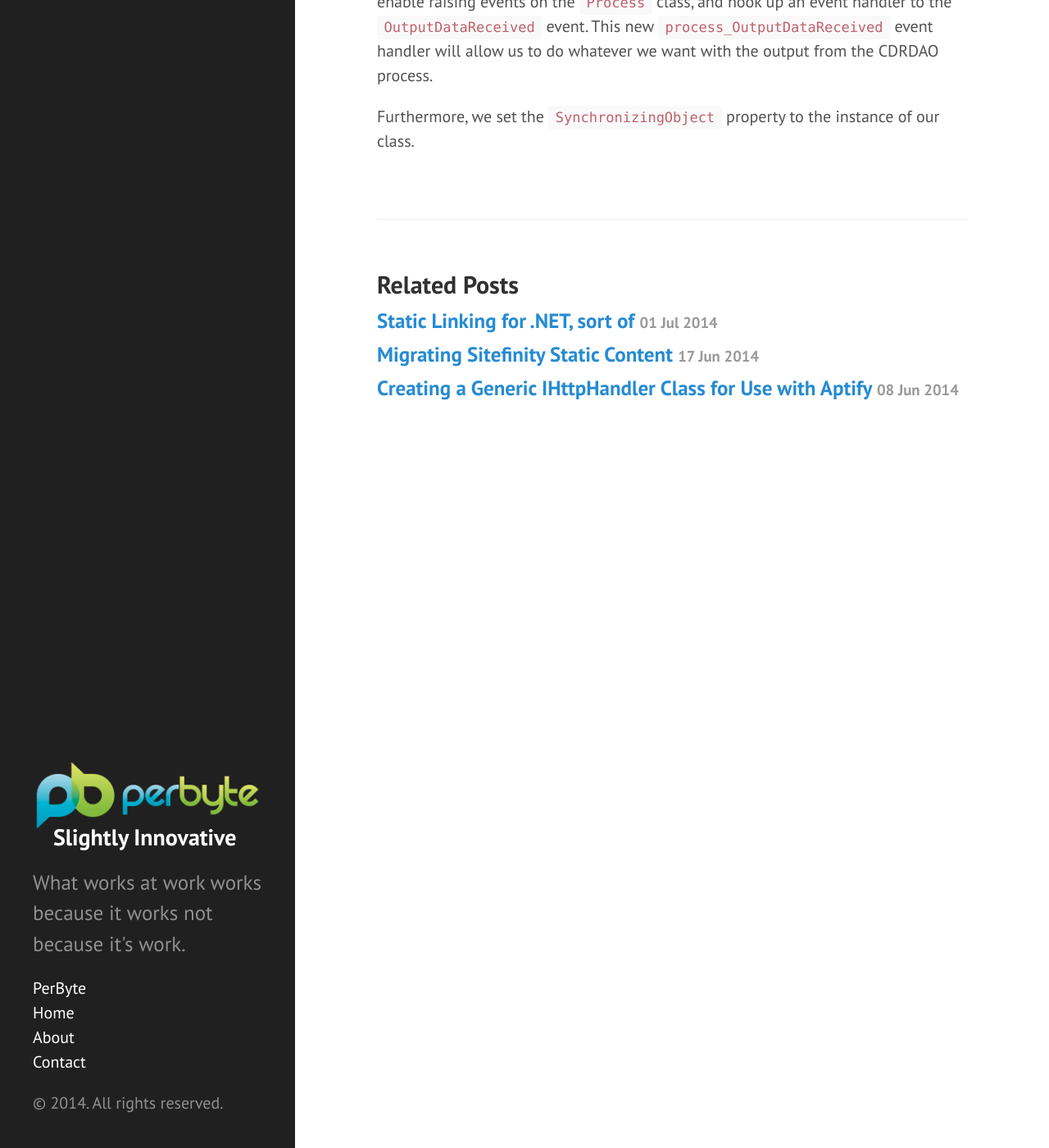
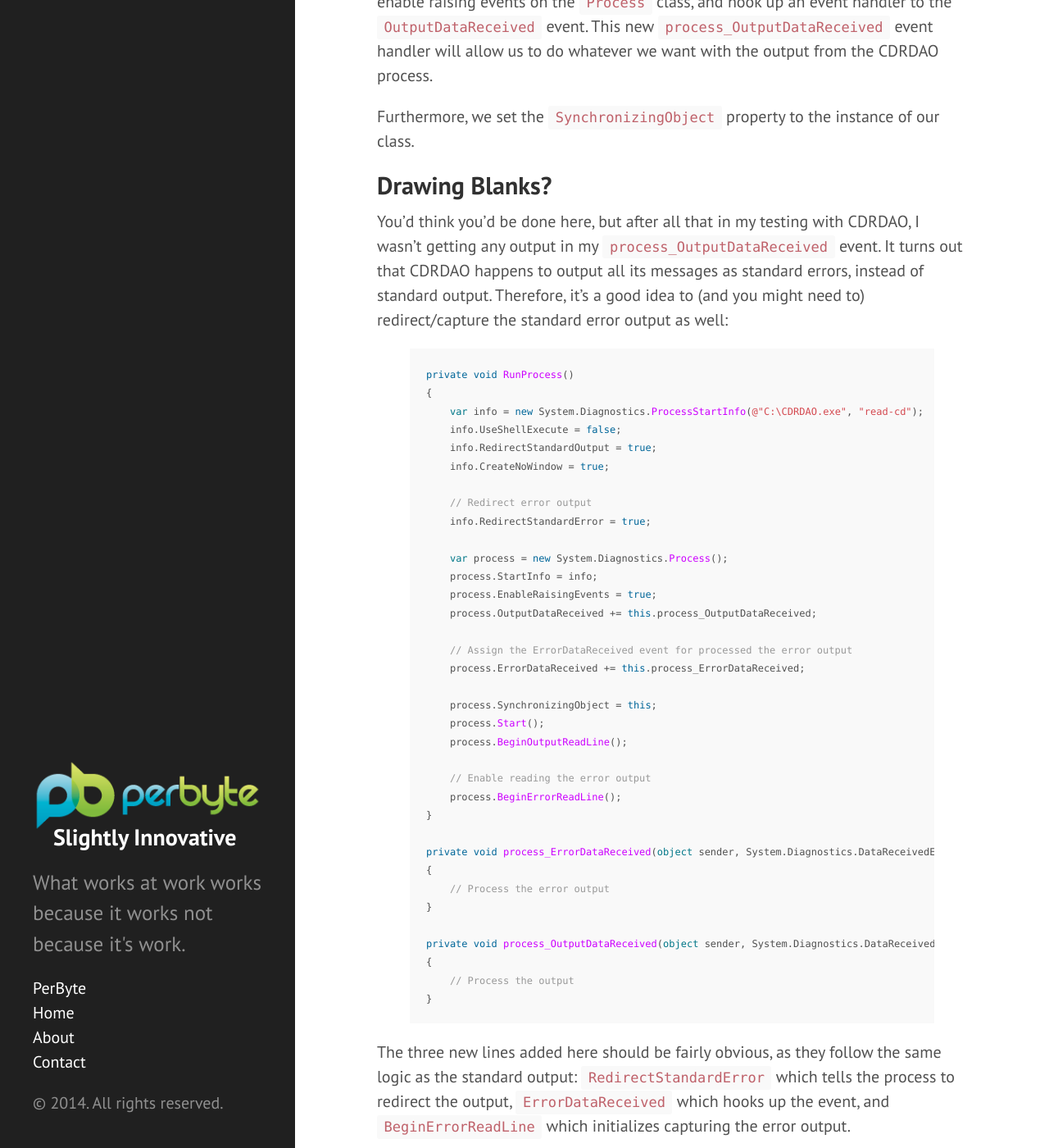
Before and after one commit to lcates/perbyte.github.io, a Jekyll site: the page built from _posts/2014-07-07-Redirecting-Console-Output.md, in a window 1280 px wide and 1400 px high, scrolled down 3512 px. Shown: the whole window at 82% size. Built offline with Jekyll 4.4.1, drawn with Linux system fonts in a browser that asks for light colours; Markdown is read by kramdown in place of the engine named in the settings; comment, search, counter and statistics services are not loaded; some of the changed text lies outside the part shown.

Commit message:
Post update

```diff
--- a/_posts/2014-07-07-Redirecting-Console-Output.md
+++ b/_posts/2014-07-07-Redirecting-Console-Output.md
@@ -106,5 +106,85 @@
 
 Furthermore, we set the `SynchronizingObject` property to the instance of our class.
 
+Drawing Blanks?
+---------------
+
+You'd think you'd be done here, but after all that in my testing with CDRDAO, I wasn't getting any output in my `process_OutputDataReceived` event. It turns out that CDRDAO happens to output all its messages as standard errors, instead of standard output. Therefore, it's a good idea to (and you might need to) redirect/capture the standard error output as well:
+
+{% highlight c# %}
+
+private void RunProcess()
+{
+    var info = new System.Diagnostics.ProcessStartInfo(@"C:\CDRDAO.exe", "read-cd");
+    info.UseShellExecute = false;
+    info.RedirectStandardOutput = true;
+    info.CreateNoWindow = true;
+
+    // Redirect error output
+    info.RedirectStandardError = true;
+
+    var process = new System.Diagnostics.Process();
+    process.StartInfo = info;
+    process.EnableRaisingEvents = true;
+    process.OutputDataReceived += this.process_OutputDataReceived;
+
+    // Assign the ErrorDataReceived event for processed the error output
+    process.ErrorDataReceived += this.process_ErrorDataReceived;
+
+    process.SynchronizingObject = this;
+    process.Start();
+    process.BeginOutputReadLine();
+
+    // Enable reading the error output
+    process.BeginErrorReadLine();
+}
+
+private void process_ErrorDataReceived(object sender, System.Diagnostics.DataReceivedEventArgs e)
+{
+    // Process the error output
+}
+
+private void process_OutputDataReceived(object sender, System.Diagnostics.DataReceivedEventArgs e)
+{
+    // Process the output
+}
+
+{% endhighlight %}
+
+The three new lines added here should be fairly obvious, as they follow the same logic as the standard output: `RedirectStandardError` which tells the process to redirect the output, `ErrorDataReceived` which hooks up the event, and `BeginErrorReadLine` which initializes capturing the error output.
+
+Consuming the Output
+--------------------
+
+Obviously, there are a number of things you can do in the `process_ErrorDataReceived` and `process_OutputDataReceived` events, such as parsing the output to control the logic of your application, or simply showing the output to the user. It's also important to note that you can combine those two event handlers into one without issues, and just point both `OutputDataReceived` and `ErrorDataReceived` to the same event handler method.
+
+Then, in a Windows Forms application, you can send your output to a `ReadOnly` and `Multiline` `TextBox` control to display it nicely. It works best if you do it like this:
+
+{% highlight c# %}
+
+private void process_DataReceived(object sender, System.Diagnostics.DataReceivedEventArgs e)
+{
+    // If no data or the form was closed/disposed, don't continue
+    if (e.Data == null || this.IsDisposed)
+    {
+        return;
+    }
+
+    // Use this method for performance reasons
+    this.logTextBox.AppendText(e.Data + '\n');
+}
+
+{% endhighlight %}
+
+Here, we simply check to make sure `e.Data` isn't `null` and that the form isn't disposed, as otherwise if the user closes the form before the process has exited, [bad things will happen][btwh].
+
+Finally, it's important to use the `AppendText` method of the `TextBox` control for performance reasons. The method will also automatically scroll to the end with each append operation.
+
+Still Reading?
+--------------
+
+Let us know in the comments if you run into any issues or do anything worth bragging about.
+
 [labo]: http://www.launchbox-app.com/
 [cdrdao]: http://cdrdao.sourceforge.net/
+[btwh]: http://www.georgialogcabin.org/news/George-W-Bush-Elected-President/200011271805.shtml
```
